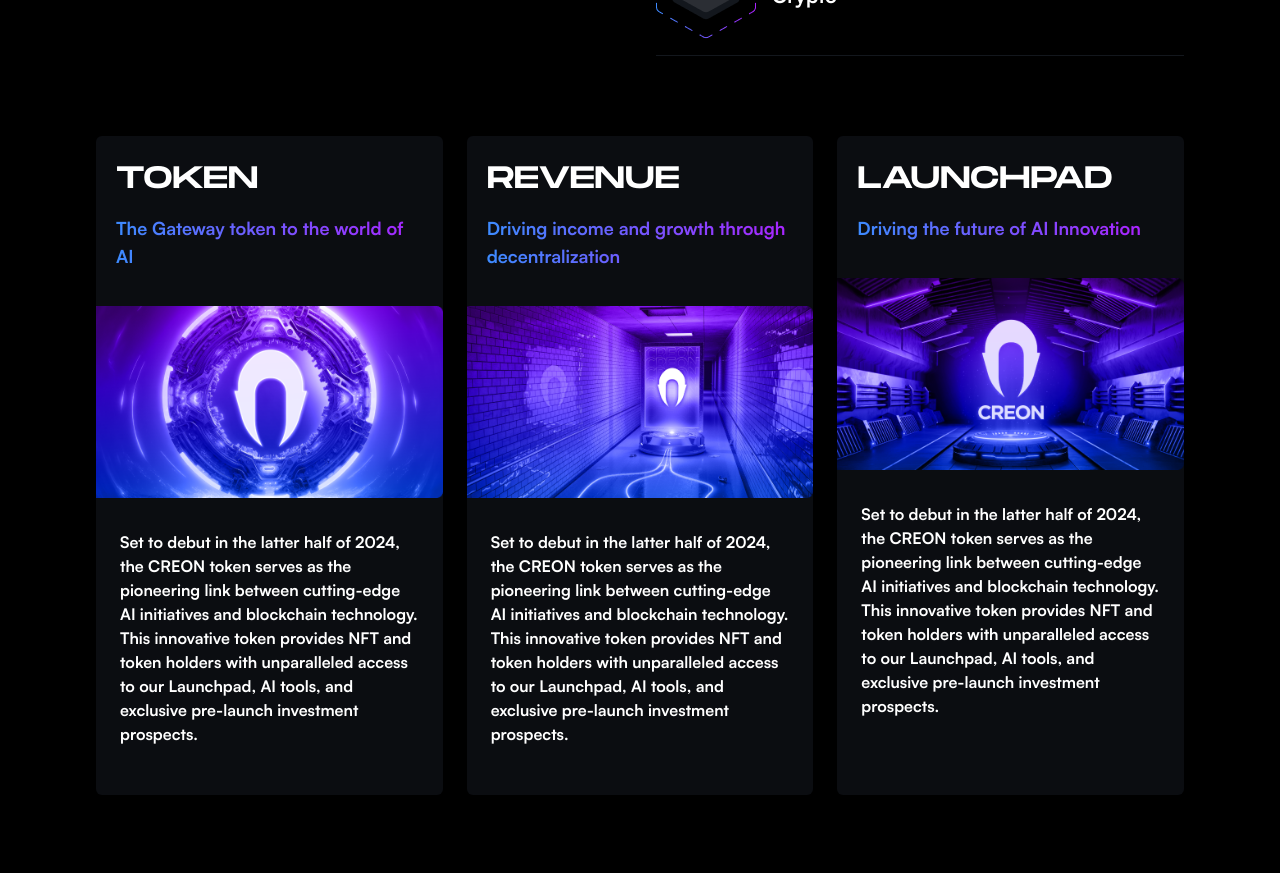
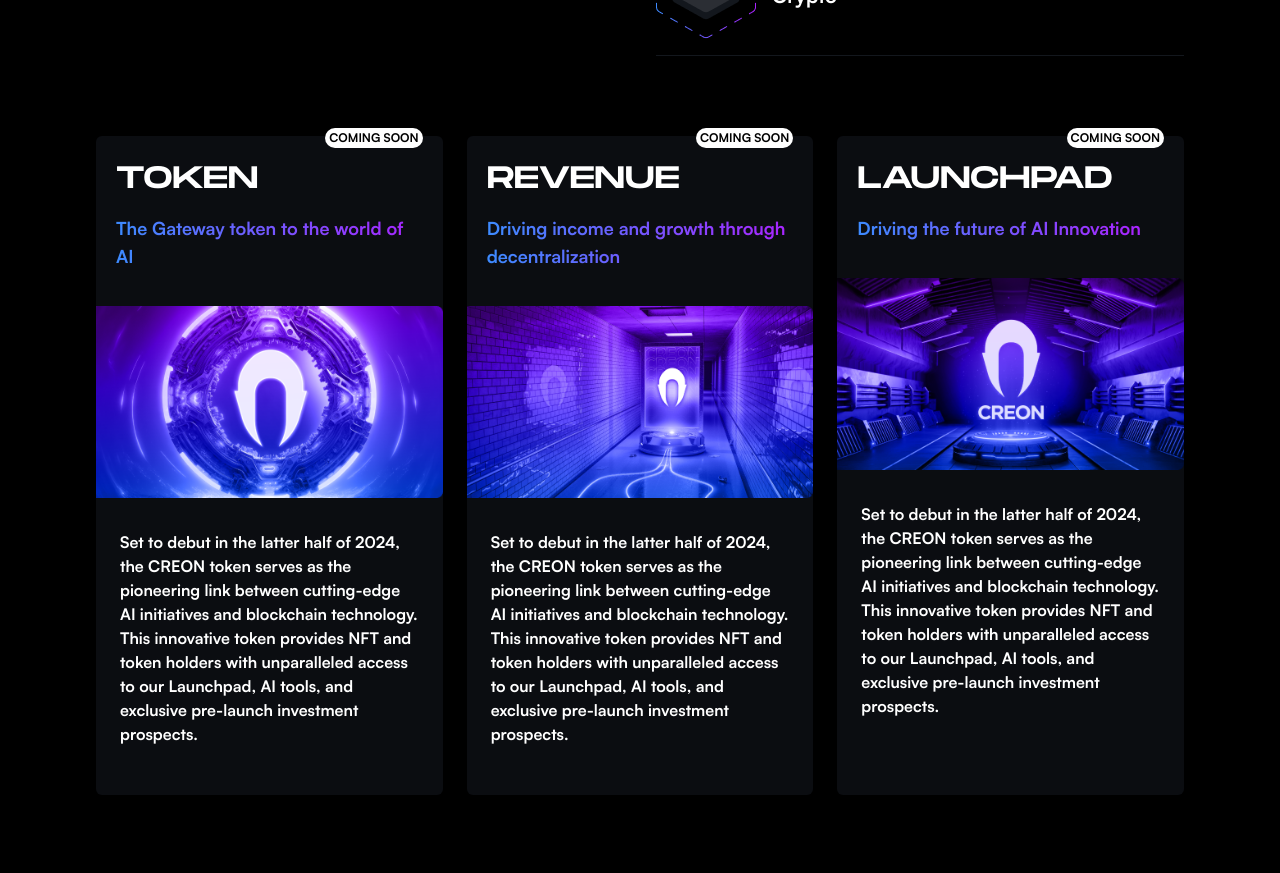
Before and after one commit to gift56/creon, a Next.js app: page / in a window 1280 px wide. Shown: the part 3000-3873 px from the top of the page. Built offline with nearby package versions, Linux system fonts and the light colour scheme.

Commit message:
completing everything

```diff
--- a/components/Token.tsx
+++ b/components/Token.tsx
@@ -11,6 +11,7 @@
               key={index}
               className="w-full lg:min-h-[659px] relative bg-[#13171D99] flex flex-col items-start justify-start gap-4 rounded-md"
             >
+              <span className="bg-white rounded-full py-0.5 px-1 absolute -top-2 select-none right-5 text-black text-xs font-bold font-satoshi uppercase">COMING SOON</span>
               <div className="px-4 md:px-5 py-5 rounded-tr-md rounded-tl-md flex flex-col items-start gap-3">
                 <h3 className="text-white text-2xl md:text-[31px] biglaptop:text-4xl lg:leading-[45.8px] font-normal font-monument uppercase">
                   {item.title}
```
